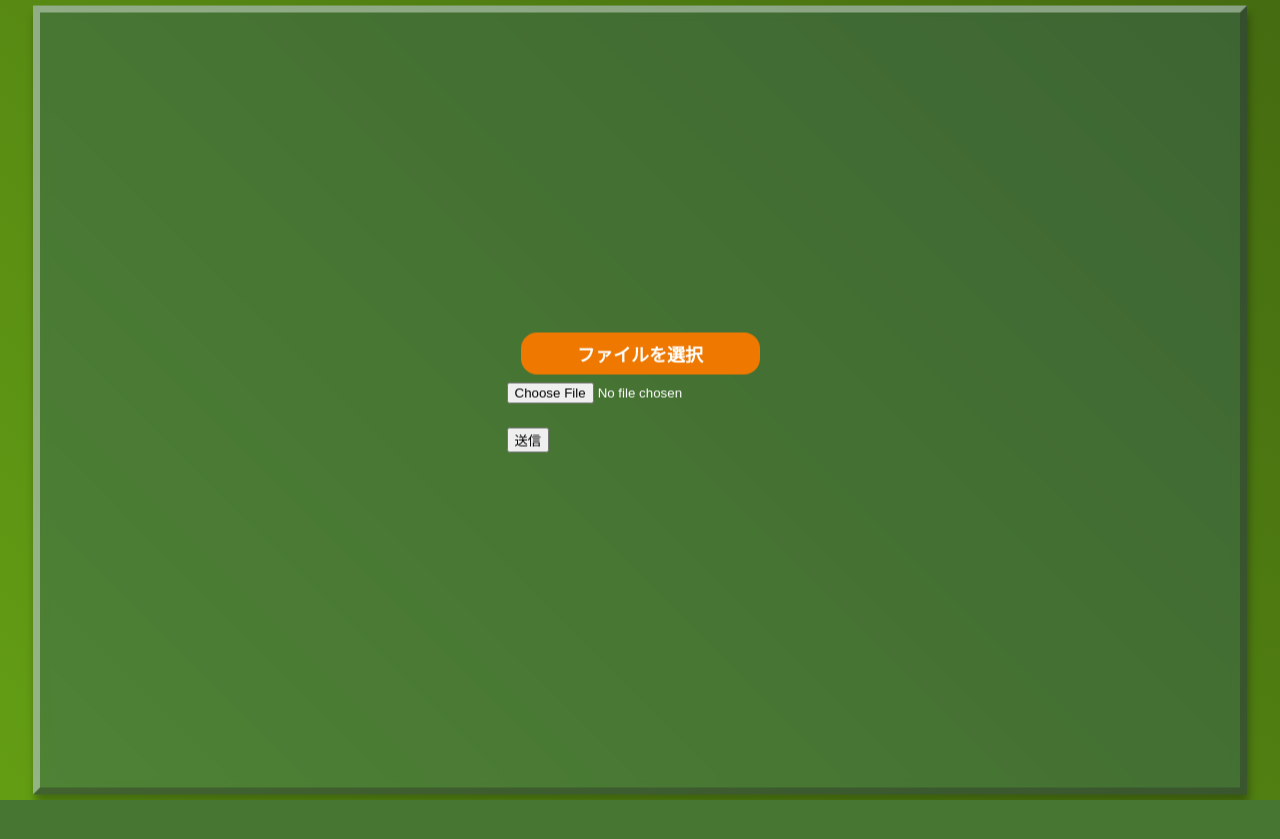
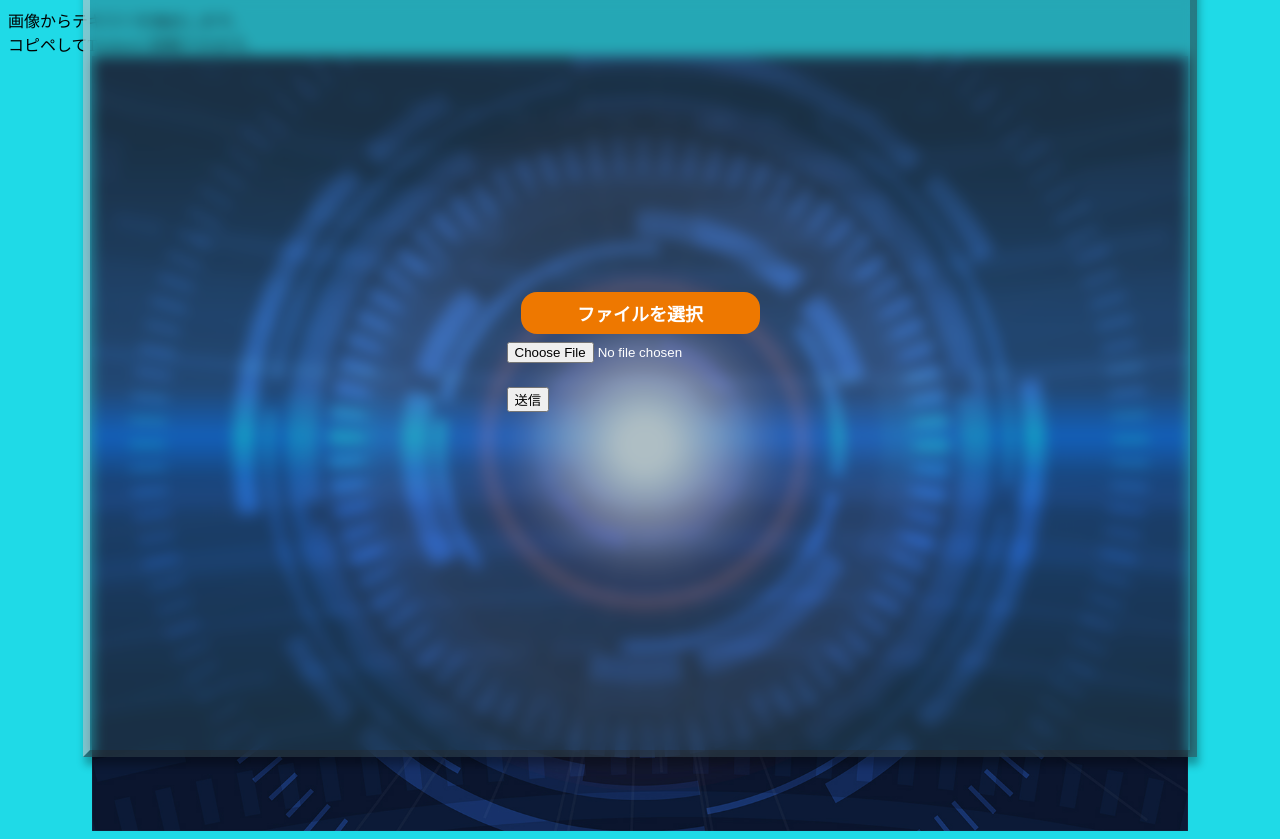
Before and after one commit to caffeiness/apiPHP, a PHP site: page / in a window 1280 px wide. Before the commit the page ends 800 px from the top, so only its background shows below. Run offline with PHP 8.4, Linux system fonts and the light colour scheme.

Commit message:
add bg-image

```diff
--- a/index.php
+++ b/index.php
@@ -1,10 +1,14 @@
-
+<?php
+    echo "画像からテキストを抽出します。<br>";
+    echo "コピペしてTwitterに投稿できます。";
+?>
 <html>
 <head>
     <meta charset="utf-8">
     <link href="style.css" rel="stylesheet">
 </head>
 <body>
+<div class="bg_test">
 <div class="glass-container" id="glass">
     <form action="sample.php" method="post" enctype="multipart/form-data">
         <div class="file_button">
@@ -13,5 +17,6 @@
         <p><input type="submit" value="送信"></p>
     </form>
 </div>
+</div>
 </body>
 </html>
--- a/style.css
+++ b/style.css
@@ -1,8 +1,7 @@
 /* This was made with GlassGenerator.netlify.app */
-
 .glass-container{
-    width: 1200px;
-    height: 775px;
+    width: 1100px;
+    height: 780px;
     color: white;
     display: flex;
     justify-content: center;
@@ -16,7 +15,7 @@
     border-bottom: 7px rgba(40,40,40,0.35) solid;
     border-right: 7px rgba(40,40,40,0.35) solid;
     position: absolute;
-    top: 50%;
+    top: 45%;
     left: 50%;
     margin-right: -50%;
     transform: translate(-50%, -50%)
@@ -52,22 +51,14 @@ input {
   text-align: right;
   }
 
-body {
-  background: linear-gradient(45deg, #8EE419, #141B0A);
-  background-size: 400% 400%;
-  animation: GradientBackground 10s ease infinite;
-  }
-
-@keyframes GradientBackground {
-  0% {
-      background-position: 0% 50%;
-      }
-
-  50% {
-      background-position: 100% 50%;
-      }
-
-  100% {
-      background-position: 0% 50%;
-      }
-};
+.bg_test  {
+  background-image: url(22154018.jpg);    /* 背景画像指定 */
+  background-repeat:  no-repeat;
+  background-position: 50% 50%;
+  background-size:contain;   /* 画像のサイズを指定    */
+  width: 100%;
+  height: 775px;
+}
+body{
+  background-color: rgb(31, 218, 231);
+}
```
Also changed, not shown: sample.php (+5 -3 lines), 22154018.jpg (added), 1 other file.
